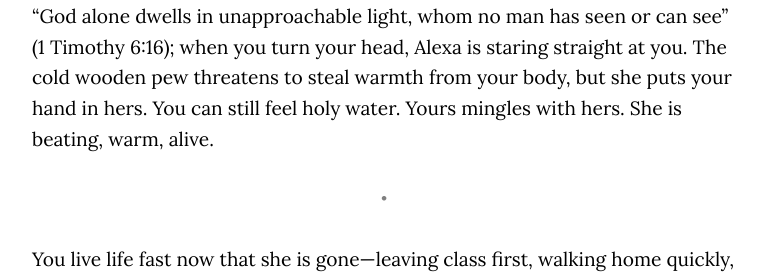
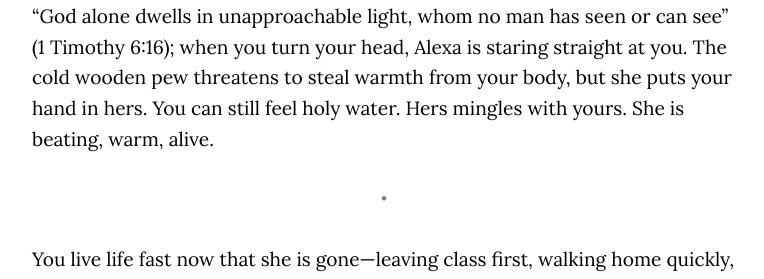
Before and after one commit to lycheekimchi/lycheekimchi.github.io, a Jekyll site: the page built from _posts/2019-11-18-light.md, in a window 1280 px wide and 900 px high, scrolled down 4505 px. Shown: the part 410-689 px from the top of the window, without its empty margins (256-1020 px from the left). Built offline with Jekyll 4.4.1, drawn with Linux system fonts in a browser that asks for light colours; some web fonts are replaced; some of the changed text lies outside the part shown.

```diff
--- a/_posts/2019-11-18-light.md
+++ b/_posts/2019-11-18-light.md
@@ -62,7 +62,7 @@ It is a hazy spring, and as the trees spill petals onto the sidewalks, Alexa pro
 
 Alexa is someone who prays. You are not. She shepherds you into the Catholic church’s chapel just as service is starting, and the sunlight through the stained-glass windows blinds you; your body is bathed in a pale blue. The atrium is spacious, walls covered in portraits and paintings, studded with pointed spires and stone columns. Ahead of you is Alexa’s body bathed in golden light and gingerly dipping her fingers into holy water. Hands still wet, she takes your hand and leads you inside.
 
-Alexa’s beliefs are a blend of Christian theology and pagan mysticism; she speaks in the vocabulary of souls, covenants, and eternity. She believes in soulmates (you are hers), and makes promise after promise: “I’m staying for a long, long time,” she writes in a note slipped to you during service. You wonder what she sees in the light of the sunlit chapel. In the Bible it is written that “God alone dwells in unapproachable light, whom no man has seen or can see” (1 Timothy 6:16); when you turn your head, Alexa is staring straight at you. The cold wooden pew threatens to steal warmth from your body, but she puts your hand in hers. You can still feel holy water. Yours mingles with hers. She is beating, warm, alive.
+Alexa’s beliefs are a blend of Christian theology and pagan mysticism; she speaks in the vocabulary of souls, covenants, and eternity. She believes in soulmates (you are hers), and makes promise after promise: “I’m staying for a long, long time,” she writes in a note slipped to you during service. You wonder what she sees in the light of the sunlit chapel. In the Bible it is written that “God alone dwells in unapproachable light, whom no man has seen or can see” (1 Timothy 6:16); when you turn your head, Alexa is staring straight at you. The cold wooden pew threatens to steal warmth from your body, but she puts your hand in hers. You can still feel holy water. Hers mingles with yours. She is beating, warm, alive.
 
 {% include divider.html %}
 
```
